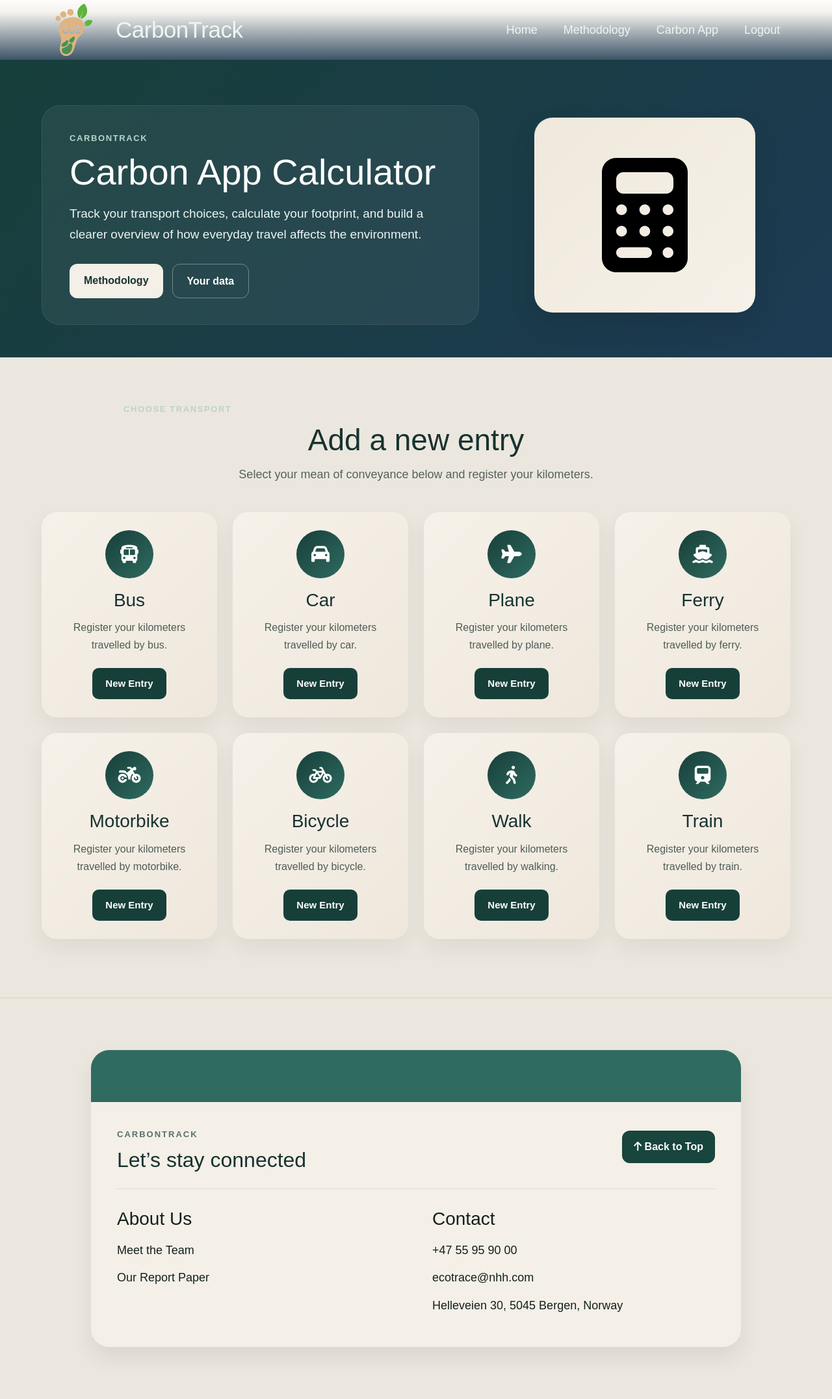
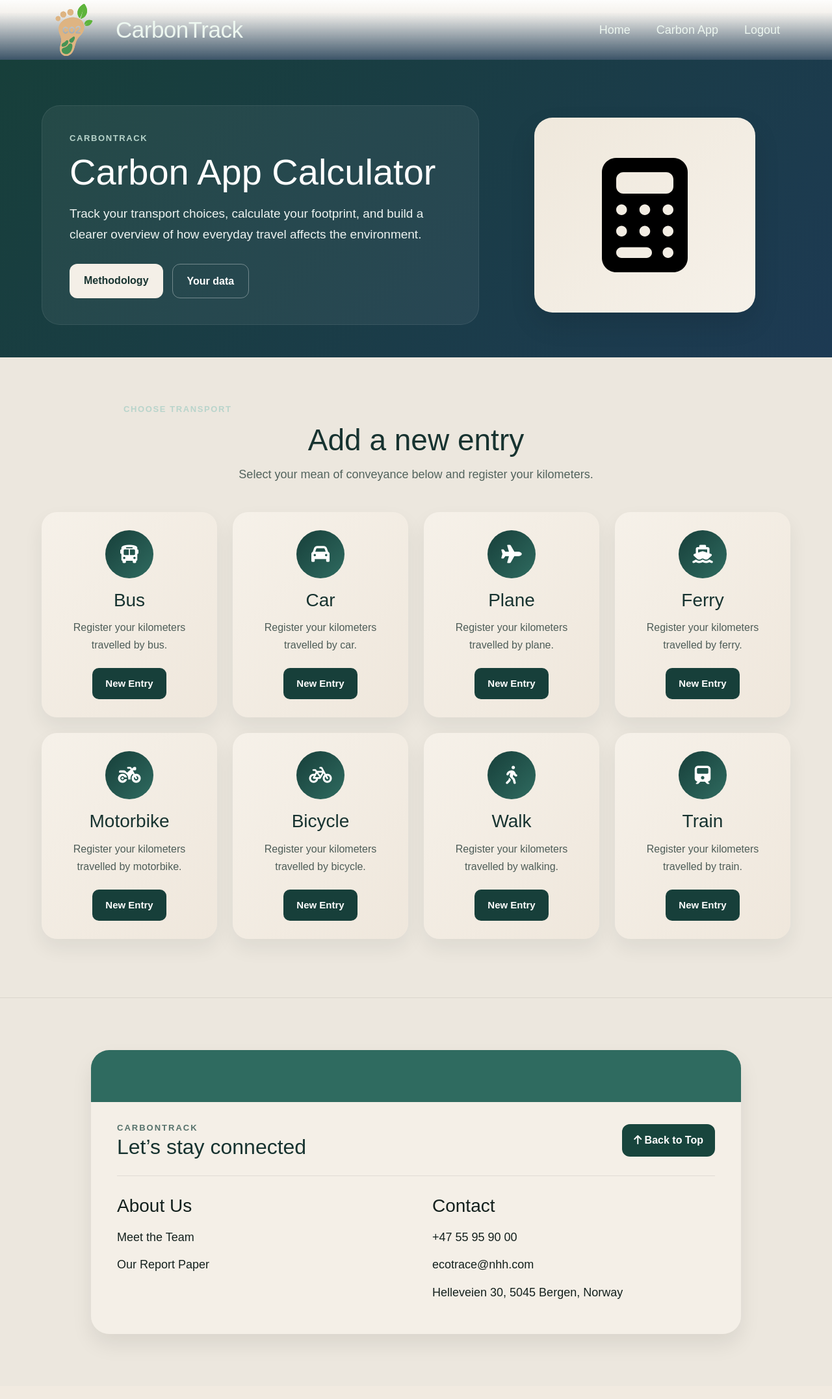
Before and after one commit to EliasAKyte/carbon-app-2026-1, a Flask app: page /carbon_app in a window 1280 px wide. Shown: the whole page at 65% size. After the commit the page ends 2073 px from the top, so only its background shows below. Run offline with Flask 2, Linux system fonts and the light colour scheme; the visitor is signed in with stand-in values (Sample User, id 1); some libraries are stand-ins or nearby versions.

Commit message:
Update layout.html

```diff
--- a/capp/templates/layout.html
+++ b/capp/templates/layout.html
@@ -24,7 +24,6 @@
     <!-- CSS -->
     <link rel="stylesheet" type="text/css" href="{{ url_for('static', filename='layout.css') }}">
     <link rel="stylesheet" type="text/css" href="{{ url_for('static', filename='home.css') }}">
-    <link rel="stylesheet" type="text/css" href="{{ url_for('static', filename='methodology.css') }}">
     <link rel="stylesheet" type="text/css" href="{{ url_for('static', filename='carbon_app.css') }}">
     <link rel="stylesheet" type="text/css" href="{{ url_for('static', filename='users.css') }}">
 
@@ -53,7 +52,6 @@
           <nav class="site-nav">
             <ul>
               <li><a href="{{ url_for('home.home_home') }}">Home</a></li>
-              <li><a href="{{ url_for('methodology.methodology_home') }}">Methodology</a></li>
               <li><a href="{{ url_for('carbon_app.carbon_app_home') }}">Carbon App</a></li>
               <li><a href="{{ url_for('users.logout') }}">Logout</a></li>
             </ul>
```
